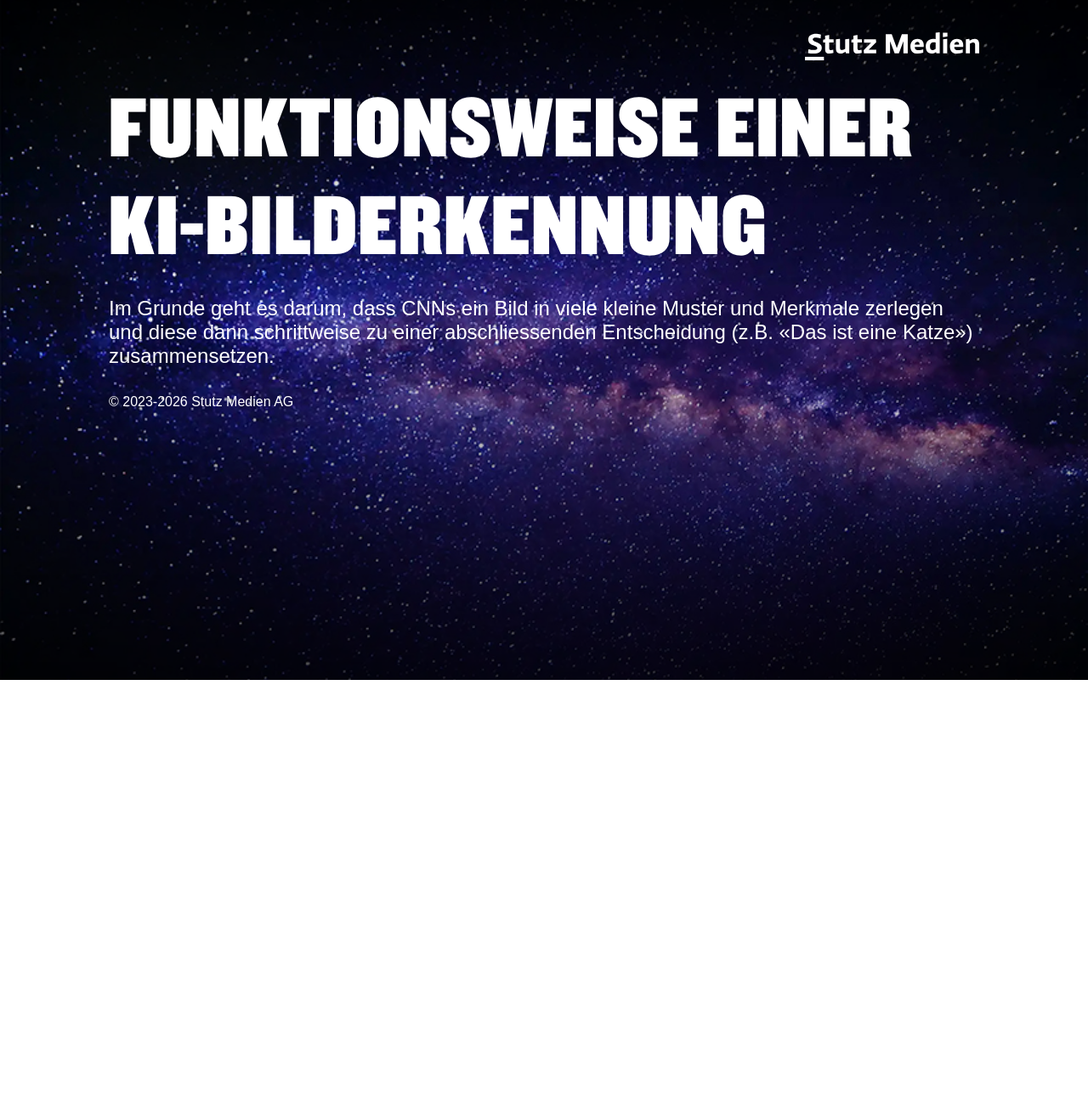
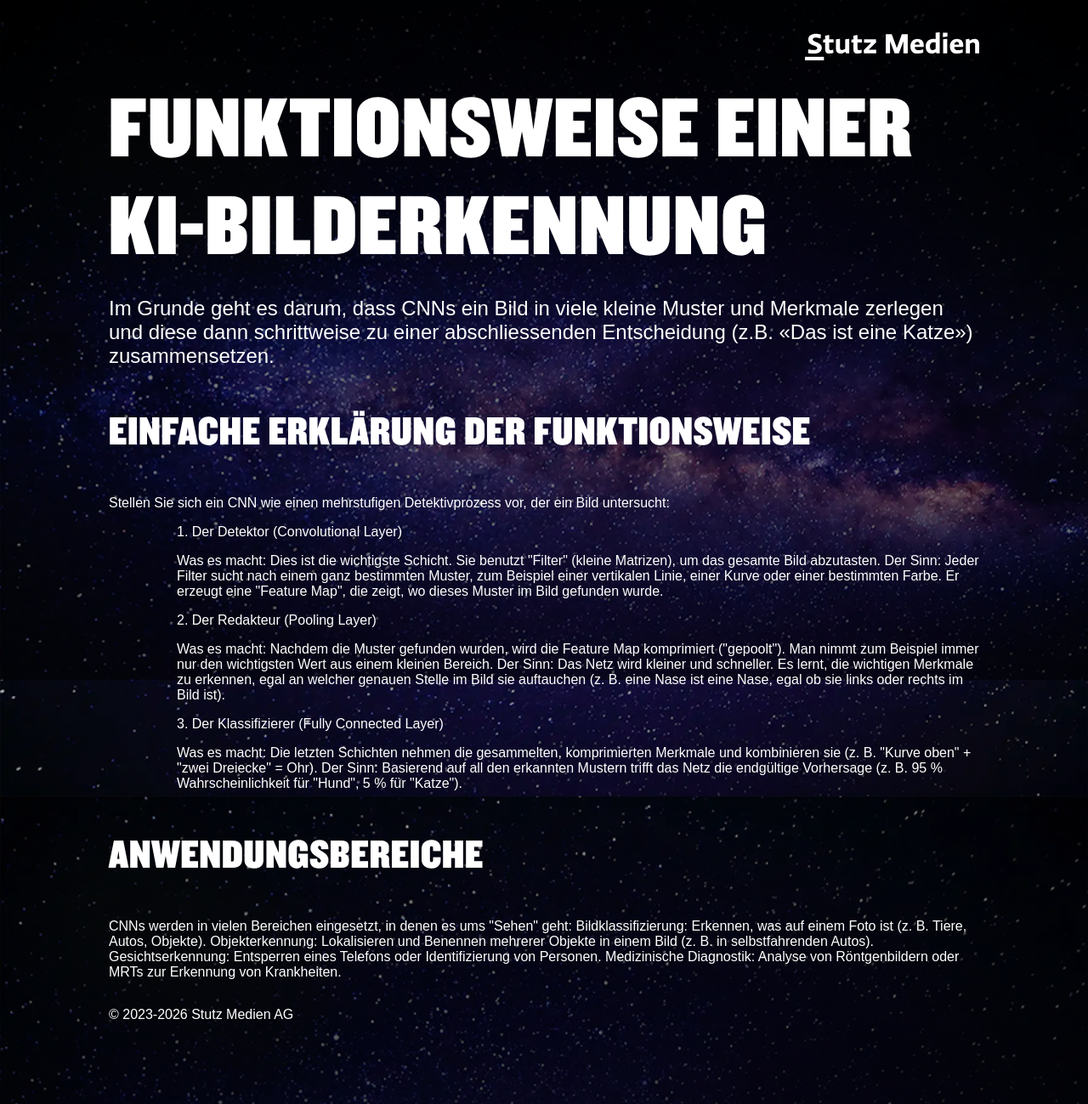
Before and after one commit to dieeinetanne/News, a plain HTML site: page detail/KI-Bilderkennung.html in a window 1280 px wide. Shown: the whole page at 85% size. Before the commit the page ends 800 px from the top, so only its background shows below. Drawn offline with Linux system fonts and the light colour scheme; a web font is replaced by a local one.

Commit message:
feinschliff

```diff
--- a/detail/KI-Bilderkennung.html
+++ b/detail/KI-Bilderkennung.html
@@ -12,6 +12,7 @@
   <body>
     <section class="header">
       <div class="verlauf-header"></div>
+      <div class="BG-Details"></div>
       <div class="header-container">
         <a href="../index.html" class="stutzmedien-logo">
           <img src="../assets/img/Logo_SM_negativ.svg" alt="Stutzmedien Logo" />
@@ -20,9 +21,62 @@
     </section>
 
     <section class="content">
-        <div class="text">
-      <h2>FUNKTIONSWEISE EINER KI-BILDERKENNUNG</h2>
-      <p class="lead">Im Grunde geht es darum, dass CNNs ein Bild in viele kleine Muster und Merkmale zerlegen und diese dann schrittweise zu einer abschliessenden Entscheidung (z.B. «Das ist eine Katze») zusammensetzen.</p>
+      <div class="text">
+        <h2>FUNKTIONSWEISE EINER KI-BILDERKENNUNG</h2>
+        <p class="lead">
+          Im Grunde geht es darum, dass CNNs ein Bild in viele kleine Muster und
+          Merkmale zerlegen und diese dann schrittweise zu einer abschliessenden
+          Entscheidung (z.B. «Das ist eine Katze») zusammensetzen.
+        </p>
+        <p class="zwischentitel">Einfache Erklärung der Funktionsweise</p>
+        <p class="grundtext">
+          Stellen Sie sich ein CNN wie einen mehrstufigen Detektivprozess vor,
+          der ein Bild untersucht:
+        </p>
+        <ul>
+          <ol>
+        <p class="aufzählung">1. Der Detektor (Convolutional Layer)</p>
+        <p class="grundtext">
+          Was es macht: Dies ist die wichtigste Schicht. Sie benutzt "Filter"
+          (kleine Matrizen), um das gesamte Bild abzutasten. Der Sinn: Jeder
+          Filter sucht nach einem ganz bestimmten Muster, zum Beispiel einer
+          vertikalen Linie, einer Kurve oder einer bestimmten Farbe. Er erzeugt
+          eine "Feature Map", die zeigt, wo dieses Muster im Bild gefunden
+          wurde.
+        </p>
+      </ol>
+        <ol>
+        <p class="aufzählung">2. Der Redakteur (Pooling Layer)</p>
+        <p class="grundtext">
+          Was es macht: Nachdem die Muster gefunden wurden, wird die Feature Map
+          komprimiert ("gepoolt"). Man nimmt zum Beispiel immer nur den
+          wichtigsten Wert aus einem kleinen Bereich. Der Sinn: Das Netz wird
+          kleiner und schneller. Es lernt, die wichtigen Merkmale zu erkennen,
+          egal an welcher genauen Stelle im Bild sie auftauchen (z. B. eine Nase
+          ist eine Nase, egal ob sie links oder rechts im Bild ist).
+        </p>
+      </ol>
+        <ol>
+        <p class="aufzählung">3. Der Klassifizierer (Fully Connected Layer)</p>
+        <p class="grundtext">
+          Was es macht: Die letzten Schichten nehmen die gesammelten,
+          komprimierten Merkmale und kombinieren sie (z. B. "Kurve oben" + "zwei
+          Dreiecke" = Ohr). Der Sinn: Basierend auf all den erkannten Mustern
+          trifft das Netz die endgültige Vorhersage (z. B. 95 %
+          Wahrscheinlichkeit für "Hund", 5 % für "Katze").
+        </p>
+      </ol>
+        </ul>
+        <p class="zwischentitel">Anwendungsbereiche</p>
+        <p class="grundtext">
+          CNNs werden in vielen Bereichen eingesetzt, in denen es ums "Sehen"
+          geht: Bildklassifizierung: Erkennen, was auf einem Foto ist (z. B.
+          Tiere, Autos, Objekte). Objekterkennung: Lokalisieren und Benennen
+          mehrerer Objekte in einem Bild (z. B. in selbstfahrenden Autos).
+          Gesichtserkennung: Entsperren eines Telefons oder Identifizierung von
+          Personen. Medizinische Diagnostik: Analyse von Röntgenbildern oder
+          MRTs zur Erkennung von Krankheiten.
+        </p>
       </div>
     </section>
 
--- a/styling/style.css
+++ b/styling/style.css
@@ -23,20 +23,9 @@ body {
   padding: 3% 10% 80px 10%;
   display: flex;
   flex-direction: column;
-position: relative;
+  position: relative;
   min-height: 100vh;
   overflow-x: hidden;
-}
-
-h1 {
-  font-family: "Knockout", sans-serif;
-  font-weight: 400;
-  font-size: clamp(2rem, 10vw, 15rem);
-  margin: 0 0 20px 0;
-  letter-spacing: 0.02em;
-  text-align: left;
-  column-span: all;
-  width: 100%;
 }
 
 .verlauf-header {
@@ -52,6 +41,16 @@ h1 {
   );
   z-index: -10;
   pointer-events: none;
+}
+
+.BG-Details {
+    position: absolute;
+  top: 0;
+  left: 0;
+  width: 100vw;
+  height: 100vh;
+  background-color: rgba(0, 0, 0, 0.5);
+  z-index: -5;
 }
 
 .header-container {
@@ -72,12 +71,23 @@ h1 {
   width: 100%;
 }
 
+h1 {
+  font-family: "Knockout", sans-serif;
+  font-weight: 400;
+  font-size: clamp(2rem, 10vw, 15rem);
+  margin: 0 0 20px 0;
+  letter-spacing: 0.02em;
+  text-align: left;
+  column-span: all;
+  width: 100%;
+}
+
 h2 {
   font-family: "Knockout", sans-serif;
   font-weight: 400;
   margin: 0 0 10px 0;
   letter-spacing: 0.02em;
-font-size: clamp(3rem, 8vw, 10rem);
+  font-size: clamp(3rem, 8vw, 10rem);
   hyphens: auto; /* Trennt lange Wörter, damit nichts übersteht */
   word-wrap: break-word;
 }
@@ -94,6 +104,14 @@ h3 {
   margin-bottom: 15px;
 }
 
+.zwischentitel {
+  font-family: "Knockout", sans-serif;
+  font-weight: 400;
+  letter-spacing: 0.02em;
+  font-size: clamp(1.5rem, 5vw, 3rem);
+  text-transform: uppercase;
+}
+
 .content-item h3 {
   /* 10cqi bedeutet: Die Schrift ist immer 10% so breit wie das Item selbst */
   font-size: clamp(1.2rem, 12cqi, 2.5rem);
@@ -102,8 +120,8 @@ h3 {
 }
 
 .content-item {
-text-decoration: none; /* Entfernt den Unterstrich */
-  color: inherit;        /* Übernimmt das Weiß vom Body */
+  text-decoration: none; /* Entfernt den Unterstrich */
+  color: inherit; /* Übernimmt das Weiß vom Body */
   display: block;
   container-type: inline-size;
   background: rgba(255, 255, 255, 0.3);
@@ -111,7 +129,10 @@ text-decoration: none; /* Entfernt den Unterstrich */
   margin-bottom: 20px;
   break-inside: avoid;
 
-  transition: transform 0.3s ease, background 0.3s ease, box-shadow 0.3s ease;
+  transition:
+    transform 0.3s ease,
+    background 0.3s ease,
+    box-shadow 0.3s ease;
   cursor: pointer;
   outline: none;
 }
@@ -120,7 +141,7 @@ text-decoration: none; /* Entfernt den Unterstrich */
 .content-item:hover {
   background: rgba(255, 255, 255, 0.35);
   transform: translateY(-5px); /* Kleiner Sprung nach oben */
-  box-shadow: 0 10px 20px rgba(0, 0, 0, 0.2);
+  background: rgba(255, 0, 208, 0.4);
 }
 
 /* ACCESSIBILITY-State */
@@ -151,7 +172,7 @@ text-decoration: none; /* Entfernt den Unterstrich */
 
 .verlauf-footer {
   position: absolute;
-bottom: 0;
+  bottom: 0;
   left: 0;
   width: 100vw;
   height: 55%;
@@ -163,8 +184,6 @@ bottom: 0;
   z-index: -10;
   pointer-events: none;
 }
-
-
 
 /*___________Media Queries___________*/
 @media (max-width: 900px) {
```
Also changed, not shown: detail/Diskussionen.html (+1 -0 lines), detail/KI-Danger.html (+1 -0 lines), detail/KI-Datenschutz.html (+1 -0 lines), detail/KI-Gedächtnis.html (+1 -0 lines), detail/KI-Polizei.html (+1 -0 lines), detail/KI-Tools.html (+1 -0 lines), detail/Thoughts.html (+1 -0 lines).
